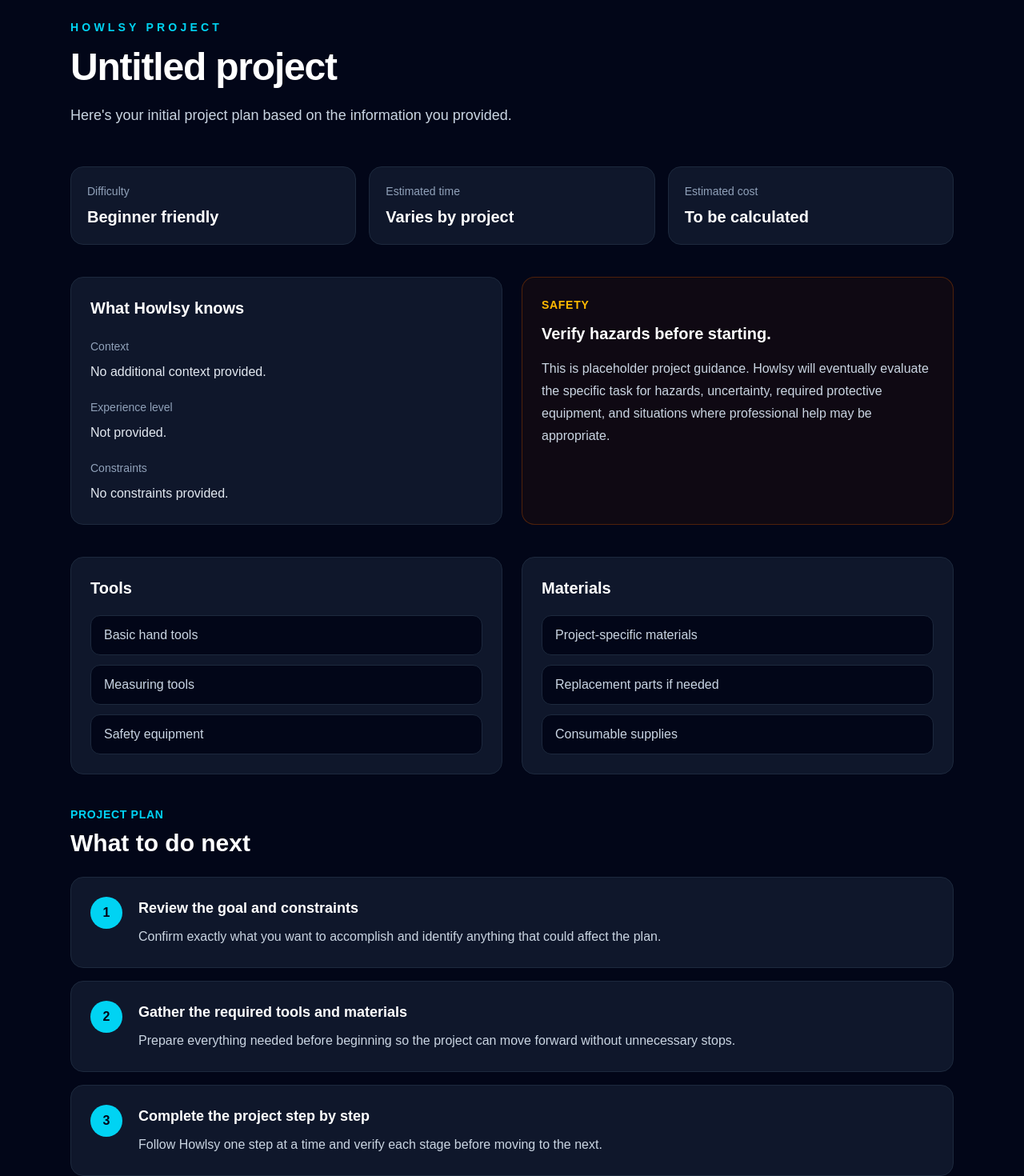
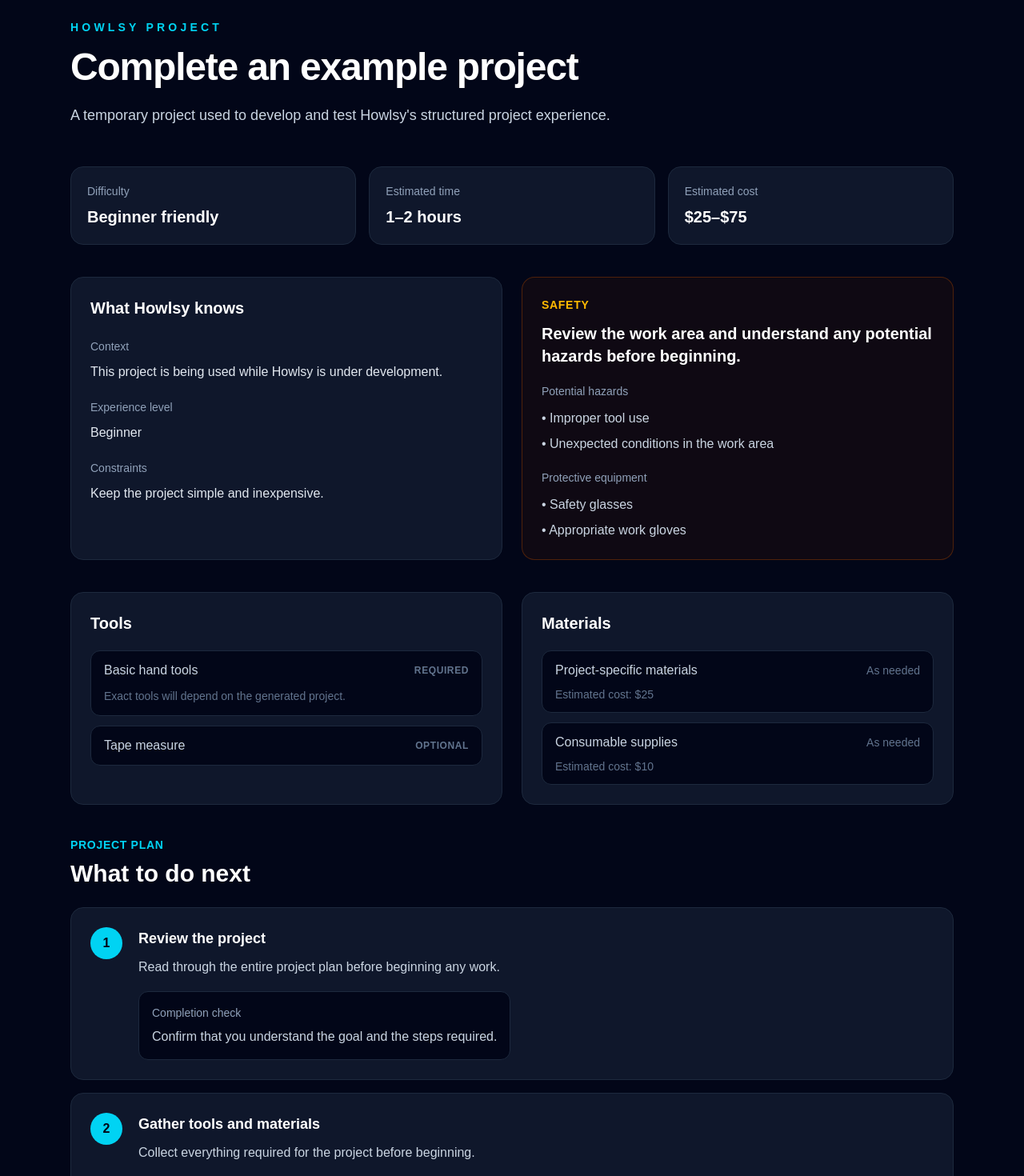
Before and after one commit to Ramon-L-Vazquez/howlsy, a Next.js app: page /project in a window 1280 px wide. Shown: the part 40-1510 px from the top of the page at 80% size. Built offline with nearby package versions, Linux system fonts and the light colour scheme.

Commit message:
refactor: unify project and guided data model

```diff
--- a/app/guided/page.tsx
+++ b/app/guided/page.tsx
@@ -2,47 +2,33 @@
 
 import { Suspense, useState } from "react";
 import { useSearchParams } from "next/navigation";
-
-const guidedSteps = [
-  {
-    title: "Review the goal and constraints",
-    instructions:
-      "Read through the project goal and the information you provided. Make sure the plan still matches what you are trying to accomplish before moving forward.",
-    check:
-      "Confirm that the goal, limitations, and expectations are accurate.",
-  },
-  {
-    title: "Gather the required tools and materials",
-    instructions:
-      "Collect the tools, materials, and safety equipment needed for the task. Keep everything within reach before you begin.",
-    check:
-      "Confirm that you have everything required to start safely.",
-  },
-  {
-    title: "Begin the project",
-    instructions:
-      "Start the first hands-on part of the task. Work carefully and complete only this step before moving forward.",
-    check:
-      "Confirm that this stage is complete and nothing unexpected happened.",
-  },
-];
+import { mockProject } from "@/data/mock-project";
 
 function GuidedContent() {
   const searchParams = useSearchParams();
 
-  const goal = searchParams.get("goal") ?? "Untitled project";
-  const context = searchParams.get("context") ?? "";
-  const experience = searchParams.get("experience") ?? "";
-  const constraints = searchParams.get("constraints") ?? "";
+  const goal = searchParams.get("goal") ?? mockProject.goal;
+  const context = searchParams.get("context") ?? mockProject.context;
+  const experience = searchParams.get("experience") ?? mockProject.experience;
+  const constraints = searchParams.get("constraints") ?? mockProject.constraints;
+
+  const project = {
+    ...mockProject,
+    title: goal,
+    goal,
+    context,
+    experience,
+    constraints,
+  };
 
   const [currentStep, setCurrentStep] = useState(0);
   const [isComplete, setIsComplete] = useState(false);
 
-  const step = guidedSteps[currentStep];
-  const progress = ((currentStep + 1) / guidedSteps.length) * 100;
+  const step = project.steps[currentStep];
+  const progress = ((currentStep + 1) / project.steps.length) * 100;
 
   function handleCompleteStep() {
-    const isLastStep = currentStep === guidedSteps.length - 1;
+    const isLastStep = currentStep === project.steps.length - 1;
 
     if (isLastStep) {
       setIsComplete(true);
@@ -80,7 +66,9 @@
             You&apos;ve completed every guided step for:
           </p>
 
-          <p className="mt-4 text-2xl font-semibold text-white">{goal}</p>
+          <p className="mt-4 text-2xl font-semibold text-white">
+            {project.title}
+          </p>
 
           <button
             type="button"
@@ -106,14 +94,14 @@
           </p>
 
           <h1 className="text-3xl font-bold tracking-tight sm:text-4xl">
-            {goal}
+            {project.title}
           </h1>
         </div>
 
         <div className="mb-10">
           <div className="flex items-center justify-between text-sm text-slate-400">
             <span>
-              Step {currentStep + 1} of {guidedSteps.length}
+              Step {currentStep + 1} of {project.steps.length}
             </span>
 
             <span>{Math.round(progress)}% complete</span>
@@ -128,9 +116,15 @@
         </div>
 
         <div className="rounded-2xl border border-slate-800 bg-slate-900 p-6 sm:p-8">
-          <p className="text-sm font-semibold uppercase tracking-wider text-cyan-400">
-            Current step
-          </p>
+          <div className="flex items-center justify-between gap-4">
+            <p className="text-sm font-semibold uppercase tracking-wider text-cyan-400">
+              Current step
+            </p>
+
+            <span className="text-sm text-slate-500">
+              {step.order} / {project.steps.length}
+            </span>
+          </div>
 
           <h2 className="mt-3 text-3xl font-bold">{step.title}</h2>
 
@@ -143,8 +137,20 @@
               Before continuing
             </p>
 
-            <p className="mt-2 leading-7 text-slate-200">{step.check}</p>
+            <p className="mt-2 leading-7 text-slate-200">
+              {step.completionCheck}
+            </p>
           </div>
+
+          {step.warning && (
+            <div className="mt-5 rounded-2xl border border-amber-900/60 bg-amber-950/20 p-5">
+              <p className="text-sm font-semibold uppercase tracking-wider text-amber-400">
+                Warning
+              </p>
+
+              <p className="mt-2 leading-7 text-slate-300">{step.warning}</p>
+            </div>
+          )}
         </div>
 
         <div className="mt-6 rounded-2xl border border-slate-800 bg-slate-900 p-6">
@@ -156,24 +162,34 @@
             <div>
               <p className="text-sm text-slate-500">Details</p>
               <p className="mt-1 text-slate-300">
-                {context || "No additional details provided."}
+                {project.context || "No additional details provided."}
               </p>
             </div>
 
             <div>
               <p className="text-sm text-slate-500">Experience</p>
               <p className="mt-1 text-slate-300">
-                {experience || "Not provided."}
+                {project.experience || "Not provided."}
               </p>
             </div>
 
             <div>
               <p className="text-sm text-slate-500">Constraints</p>
               <p className="mt-1 text-slate-300">
-                {constraints || "No constraints provided."}
+                {project.constraints || "No constraints provided."}
               </p>
             </div>
           </div>
+        </div>
+
+        <div className="mt-6 rounded-2xl border border-amber-900/60 bg-amber-950/20 p-6">
+          <p className="text-sm font-semibold uppercase tracking-wider text-amber-400">
+            Safety reminder
+          </p>
+
+          <p className="mt-3 leading-7 text-slate-300">
+            {project.safety.summary}
+          </p>
         </div>
 
         <div className="mt-8 flex gap-3">
@@ -191,7 +207,7 @@
             onClick={handleCompleteStep}
             className="flex-1 rounded-2xl bg-cyan-400 px-6 py-4 font-semibold text-slate-950 transition hover:bg-cyan-300"
           >
-            {currentStep === guidedSteps.length - 1
+            {currentStep === project.steps.length - 1
               ? "Complete project"
               : "Complete step"}
           </button>
--- a/app/project/page.tsx
+++ b/app/project/page.tsx
@@ -2,52 +2,49 @@
 
 import { Suspense } from "react";
 import { useRouter, useSearchParams } from "next/navigation";
-
-const projectSteps = [
-  {
-    title: "Review the goal and constraints",
-    description:
-      "Confirm exactly what you want to accomplish and identify anything that could affect the plan.",
-  },
-  {
-    title: "Gather the required tools and materials",
-    description:
-      "Prepare everything needed before beginning so the project can move forward without unnecessary stops.",
-  },
-  {
-    title: "Complete the project step by step",
-    description:
-      "Follow Howlsy one step at a time and verify each stage before moving to the next.",
-  },
-];
-
-const tools = ["Basic hand tools", "Measuring tools", "Safety equipment"];
-
-const materials = [
-  "Project-specific materials",
-  "Replacement parts if needed",
-  "Consumable supplies",
-];
+import { mockProject } from "@/data/mock-project";
 
 function ProjectContent() {
   const router = useRouter();
   const searchParams = useSearchParams();
 
-  const goal = searchParams.get("goal") ?? "Untitled project";
-  const context = searchParams.get("context") ?? "";
-  const experience = searchParams.get("experience") ?? "";
-  const constraints = searchParams.get("constraints") ?? "";
+  const goal = searchParams.get("goal") ?? mockProject.goal;
+  const context = searchParams.get("context") ?? mockProject.context;
+  const experience = searchParams.get("experience") ?? mockProject.experience;
+  const constraints = searchParams.get("constraints") ?? mockProject.constraints;
+
+  const project = {
+    ...mockProject,
+    title: goal,
+    goal,
+    context,
+    experience,
+    constraints,
+  };
 
   function handleStartGuidedMode() {
     const params = new URLSearchParams({
-      goal,
-      context,
-      experience,
-      constraints,
+      goal: project.goal,
+      context: project.context,
+      experience: project.experience,
+      constraints: project.constraints,
     });
 
     router.push(`/guided?${params.toString()}`);
   }
+
+  const estimatedCost =
+    project.estimatedCostMin !== undefined &&
+    project.estimatedCostMax !== undefined
+      ? `$${project.estimatedCostMin}–$${project.estimatedCostMax}`
+      : "To be calculated";
+
+  const difficultyLabel =
+    project.difficulty === "beginner"
+      ? "Beginner friendly"
+      : project.difficulty === "intermediate"
+        ? "Intermediate"
+        : "Advanced";
 
   return (
     <main className="min-h-screen bg-slate-950 text-white">
@@ -58,29 +55,30 @@
           </p>
 
           <h1 className="max-w-4xl text-4xl font-bold tracking-tight sm:text-5xl">
-            {goal}
+            {project.title}
           </h1>
 
           <p className="mt-5 max-w-3xl text-lg leading-8 text-slate-300">
-            Here&apos;s your initial project plan based on the information you
-            provided.
+            {project.description}
           </p>
         </div>
 
         <div className="grid gap-4 sm:grid-cols-3">
           <div className="rounded-2xl border border-slate-800 bg-slate-900 p-5">
             <p className="text-sm text-slate-400">Difficulty</p>
-            <p className="mt-2 text-xl font-semibold">Beginner friendly</p>
+            <p className="mt-2 text-xl font-semibold">{difficultyLabel}</p>
           </div>
 
           <div className="rounded-2xl border border-slate-800 bg-slate-900 p-5">
             <p className="text-sm text-slate-400">Estimated time</p>
-            <p className="mt-2 text-xl font-semibold">Varies by project</p>
+            <p className="mt-2 text-xl font-semibold">
+              {project.estimatedDuration}
+            </p>
           </div>
 
           <div className="rounded-2xl border border-slate-800 bg-slate-900 p-5">
             <p className="text-sm text-slate-400">Estimated cost</p>
-            <p className="mt-2 text-xl font-semibold">To be calculated</p>
+            <p className="mt-2 text-xl font-semibold">{estimatedCost}</p>
           </div>
         </div>
 
@@ -92,7 +90,7 @@
               <div>
                 <p className="text-sm font-medium text-slate-400">Context</p>
                 <p className="mt-2 leading-7 text-slate-200">
-                  {context || "No additional context provided."}
+                  {project.context || "No additional context provided."}
                 </p>
               </div>
 
@@ -101,7 +99,7 @@
                   Experience level
                 </p>
                 <p className="mt-2 leading-7 text-slate-200">
-                  {experience || "Not provided."}
+                  {project.experience || "Not provided."}
                 </p>
               </div>
 
@@ -110,7 +108,7 @@
                   Constraints
                 </p>
                 <p className="mt-2 leading-7 text-slate-200">
-                  {constraints || "No constraints provided."}
+                  {project.constraints || "No constraints provided."}
                 </p>
               </div>
             </div>
@@ -122,15 +120,46 @@
             </p>
 
             <h2 className="mt-3 text-xl font-semibold">
-              Verify hazards before starting.
+              {project.safety.summary}
             </h2>
 
-            <p className="mt-4 leading-7 text-slate-300">
-              This is placeholder project guidance. Howlsy will eventually
-              evaluate the specific task for hazards, uncertainty, required
-              protective equipment, and situations where professional help may
-              be appropriate.
-            </p>
+            <div className="mt-5">
+              <p className="text-sm font-medium text-slate-400">
+                Potential hazards
+              </p>
+
+              <ul className="mt-3 space-y-2 text-slate-300">
+                {project.safety.hazards.map((hazard) => (
+                  <li key={hazard}>• {hazard}</li>
+                ))}
+              </ul>
+            </div>
+
+            <div className="mt-5">
+              <p className="text-sm font-medium text-slate-400">
+                Protective equipment
+              </p>
+
+              <ul className="mt-3 space-y-2 text-slate-300">
+                {project.safety.protectiveEquipment.map((item) => (
+                  <li key={item}>• {item}</li>
+                ))}
+              </ul>
+            </div>
+
+            {project.safety.professionalHelpRecommended && (
+              <div className="mt-5 rounded-xl border border-amber-800 bg-amber-950/40 p-4">
+                <p className="font-semibold text-amber-300">
+                  Professional help recommended
+                </p>
+
+                {project.safety.professionalHelpReason && (
+                  <p className="mt-2 leading-7 text-slate-300">
+                    {project.safety.professionalHelpReason}
+                  </p>
+                )}
+              </div>
+            )}
           </div>
         </div>
 
@@ -139,12 +168,24 @@
             <h2 className="text-xl font-semibold">Tools</h2>
 
             <ul className="mt-5 space-y-3">
-              {tools.map((tool) => (
+              {project.tools.map((tool) => (
                 <li
-                  key={tool}
-                  className="rounded-xl border border-slate-800 bg-slate-950 px-4 py-3 text-slate-300"
+                  key={tool.name}
+                  className="rounded-xl border border-slate-800 bg-slate-950 px-4 py-3"
                 >
-                  {tool}
+                  <div className="flex items-center justify-between gap-4">
+                    <span className="text-slate-300">{tool.name}</span>
+
+                    <span className="text-xs font-semibold uppercase tracking-wider text-slate-500">
+                      {tool.required ? "Required" : "Optional"}
+                    </span>
+                  </div>
+
+                  {tool.notes && (
+                    <p className="mt-2 text-sm leading-6 text-slate-500">
+                      {tool.notes}
+                    </p>
+                  )}
                 </li>
               ))}
             </ul>
@@ -154,12 +195,32 @@
             <h2 className="text-xl font-semibold">Materials</h2>
 
             <ul className="mt-5 space-y-3">
-              {materials.map((material) => (
+              {project.materials.map((material) => (
                 <li
-                  key={material}
-                  className="rounded-xl border border-slate-800 bg-slate-950 px-4 py-3 text-slate-300"
+                  key={material.name}
+                  className="rounded-xl border border-slate-800 bg-slate-950 px-4 py-3"
                 >
-                  {material}
+                  <div className="flex items-center justify-between gap-4">
+                    <span className="text-slate-300">{material.name}</span>
+
+                    {material.quantity && (
+                      <span className="text-sm text-slate-500">
+                        {material.quantity}
+                      </span>
+                    )}
+                  </div>
+
+                  {material.estimatedCost !== undefined && (
+                    <p className="mt-2 text-sm text-slate-500">
+                      Estimated cost: ${material.estimatedCost}
+                    </p>
+                  )}
+
+                  {material.notes && (
+                    <p className="mt-2 text-sm leading-6 text-slate-500">
+                      {material.notes}
+                    </p>
+                  )}
                 </li>
               ))}
             </ul>
@@ -176,21 +237,43 @@
           </div>
 
           <div className="space-y-4">
-            {projectSteps.map((step, index) => (
+            {project.steps.map((step) => (
               <div
-                key={step.title}
+                key={step.id}
                 className="flex gap-5 rounded-2xl border border-slate-800 bg-slate-900 p-6"
               >
                 <div className="flex h-10 w-10 shrink-0 items-center justify-center rounded-full bg-cyan-400 font-bold text-slate-950">
-                  {index + 1}
+                  {step.order}
                 </div>
 
                 <div>
                   <h3 className="text-lg font-semibold">{step.title}</h3>
 
                   <p className="mt-2 leading-7 text-slate-300">
-                    {step.description}
+                    {step.instructions}
                   </p>
+
+                  <div className="mt-4 rounded-xl border border-slate-800 bg-slate-950 p-4">
+                    <p className="text-sm font-medium text-slate-400">
+                      Completion check
+                    </p>
+
+                    <p className="mt-2 leading-6 text-slate-300">
+                      {step.completionCheck}
+                    </p>
+                  </div>
+
+                  {step.warning && (
+                    <div className="mt-4 rounded-xl border border-amber-900/60 bg-amber-950/20 p-4">
+                      <p className="text-sm font-semibold text-amber-400">
+                        Warning
+                      </p>
+
+                      <p className="mt-2 leading-6 text-slate-300">
+                        {step.warning}
+                      </p>
+                    </div>
+                  )}
                 </div>
               </div>
             ))}
```
